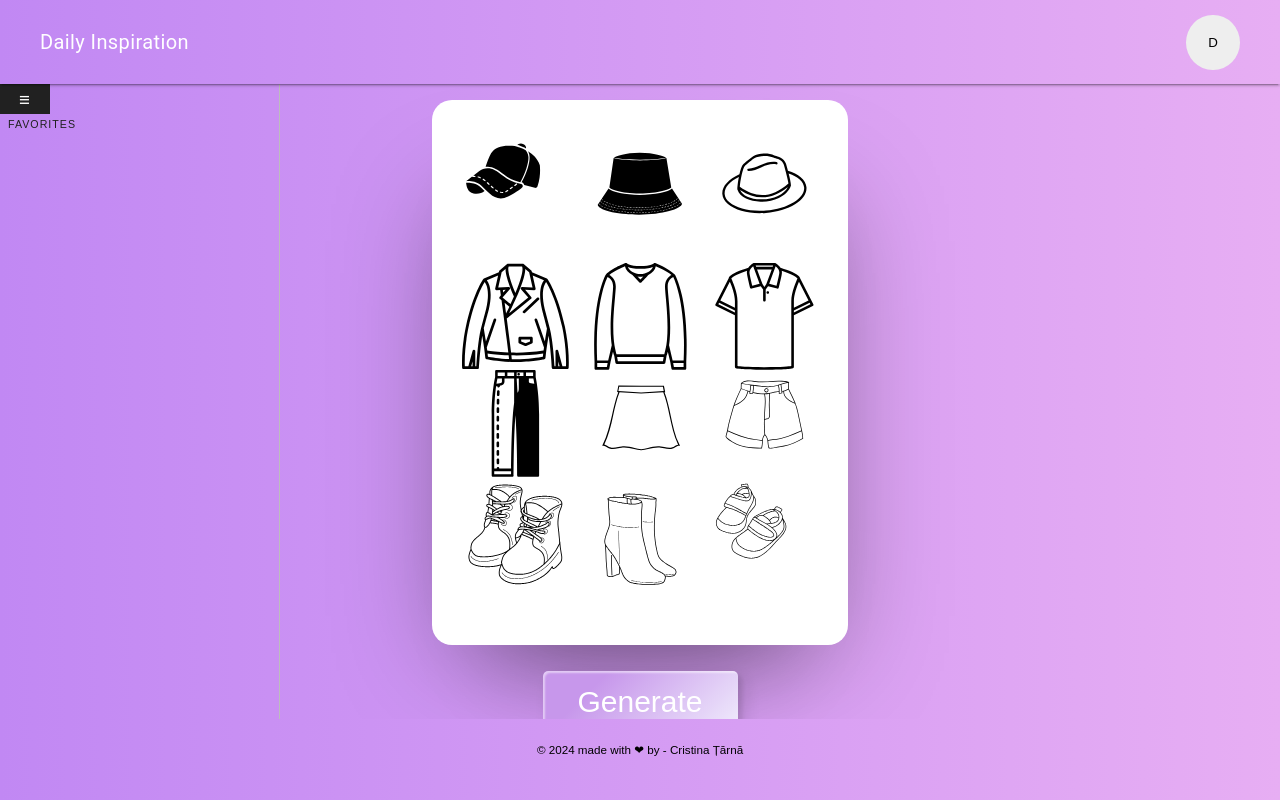
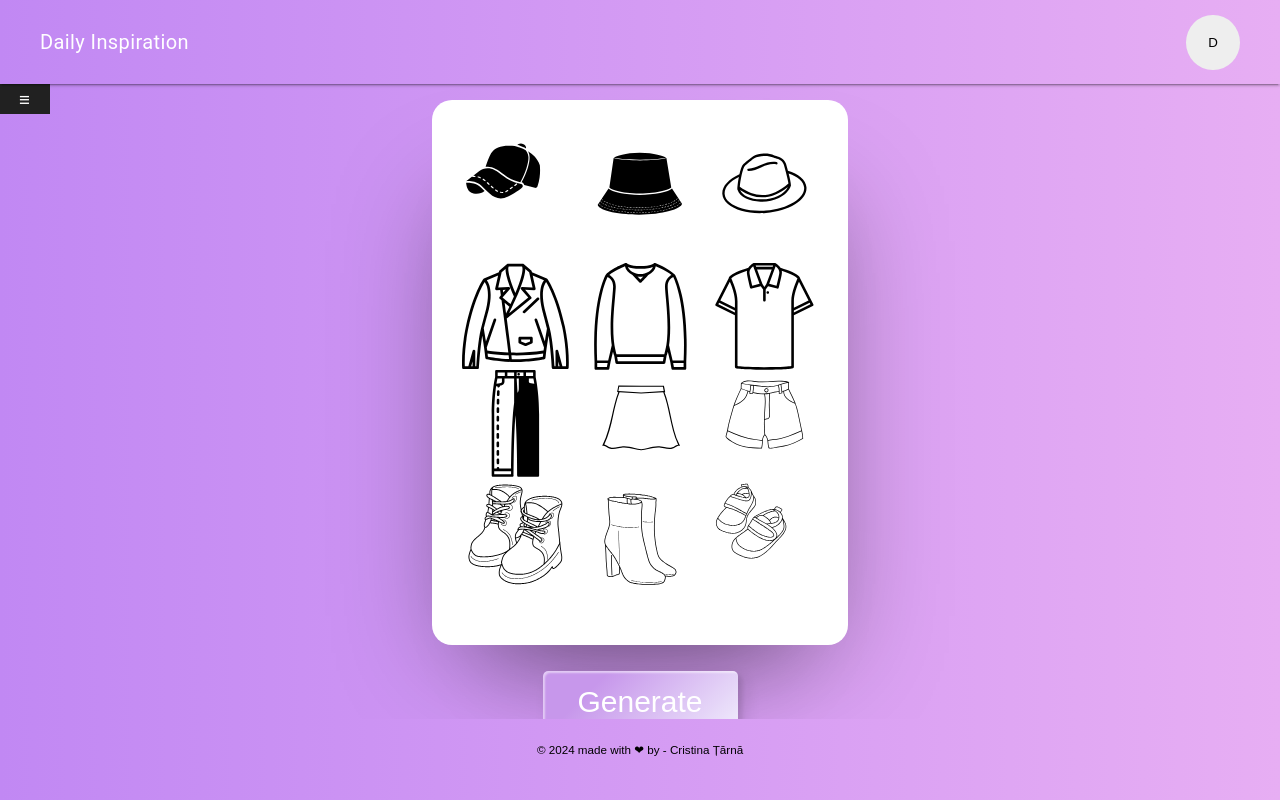
Before and after one commit to CristinaT21/lab6-pw, a React (Create React App) app: page / in a window 1280 px wide. Built offline with nearby package versions, Linux system fonts and the light colour scheme; the HTML template or start-up script is replaced by a standard one.

Commit message:
Make sidebar be closed by default

```diff
--- a/src/components/SideBar.css
+++ b/src/components/SideBar.css
@@ -6,7 +6,8 @@
 .controls{
   position:absolute;
   top:0;
-  left:0;
+  /* left:0; */
+    left: -280px;
   height:100%;
   margin:0;
   width: 280px;
@@ -136,7 +137,8 @@ input[type=checkbox] {
 }
 
 input:checked ~ .controls {
-    left: -280px;
+    /* left: -280px; */
+    left: 0;
 }
 
 input:checked + .close-menu {
```
